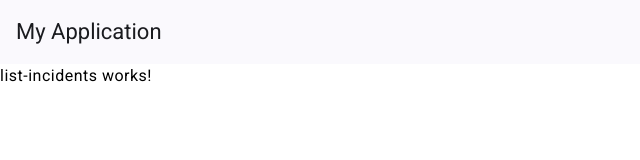
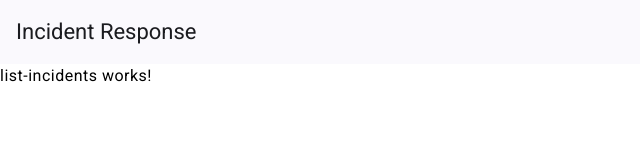
Before and after one commit to gurvanrenault/IncidentResponse, an Angular app in the folder frontend/IncidentResponse/: page / in a window 1280 px wide. Shown: the top 160 px of the page, without its empty margins (0-640 px from the left). Built offline with nearby package versions, Linux system fonts and the light colour scheme.

Commit message:
Correction test titre

```diff
--- a/frontend/IncidentResponse/package.json
+++ b/frontend/IncidentResponse/package.json
@@ -7,6 +7,7 @@
     "build": "ng build",
     "watch": "ng build --watch --configuration development",
     "test": "ng test",
+    "test:ci": "ng test --no-watch --no-progress --browsers=ChromeHeadless",
     "serve:ssr:IncidentResponse": "node dist/incident-response/server/server.mjs"
   },
   "private": true,
--- a/frontend/IncidentResponse/src/app/app.component.html
+++ b/frontend/IncidentResponse/src/app/app.component.html
@@ -1,4 +1,4 @@
 <mat-toolbar>
-  <span>My Application</span>
+  <span id="titleApplication">Incident Response</span>
 </mat-toolbar>
 <router-outlet></router-outlet>
```
Also changed, not shown: 1 other file (tests, documents, lock files or other folders).
